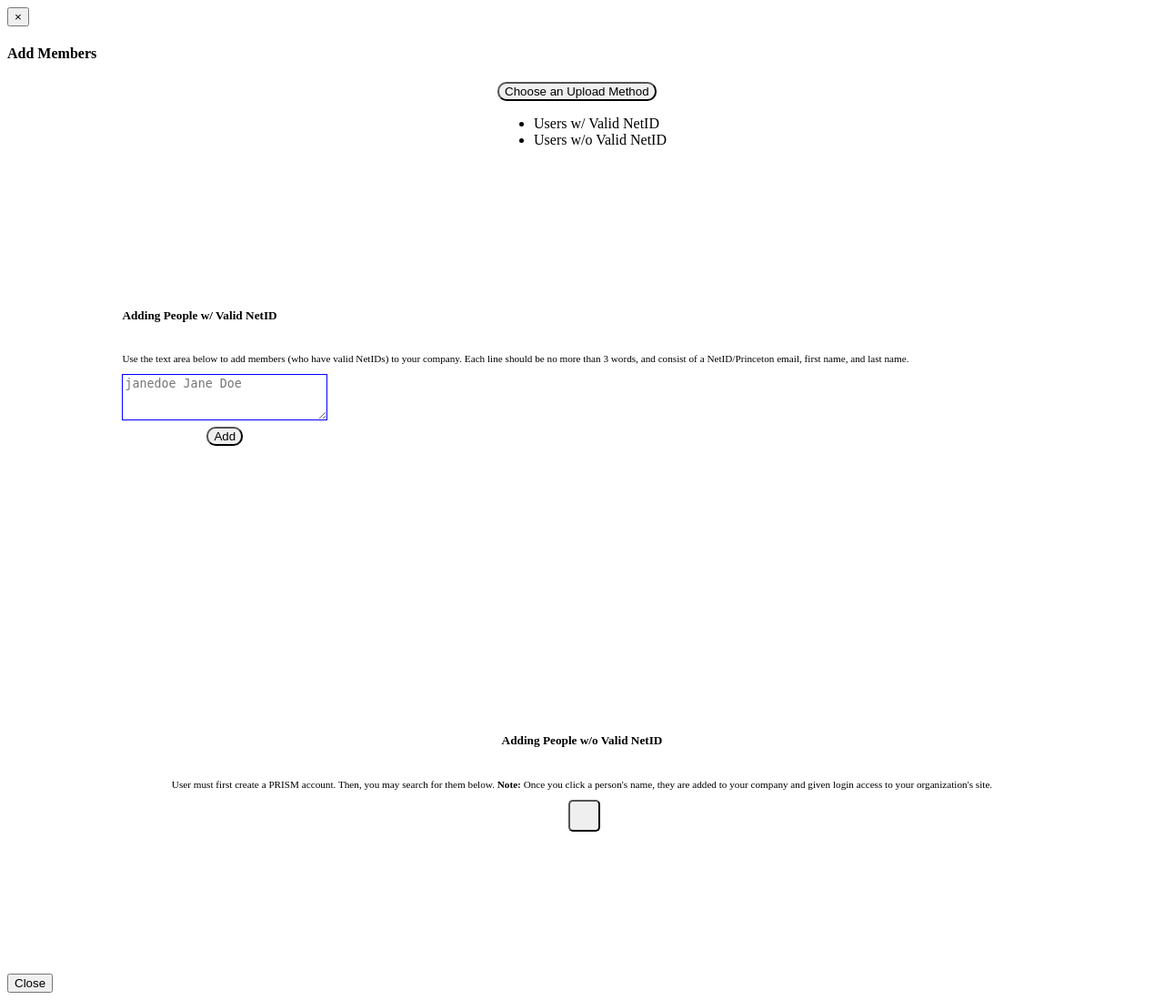
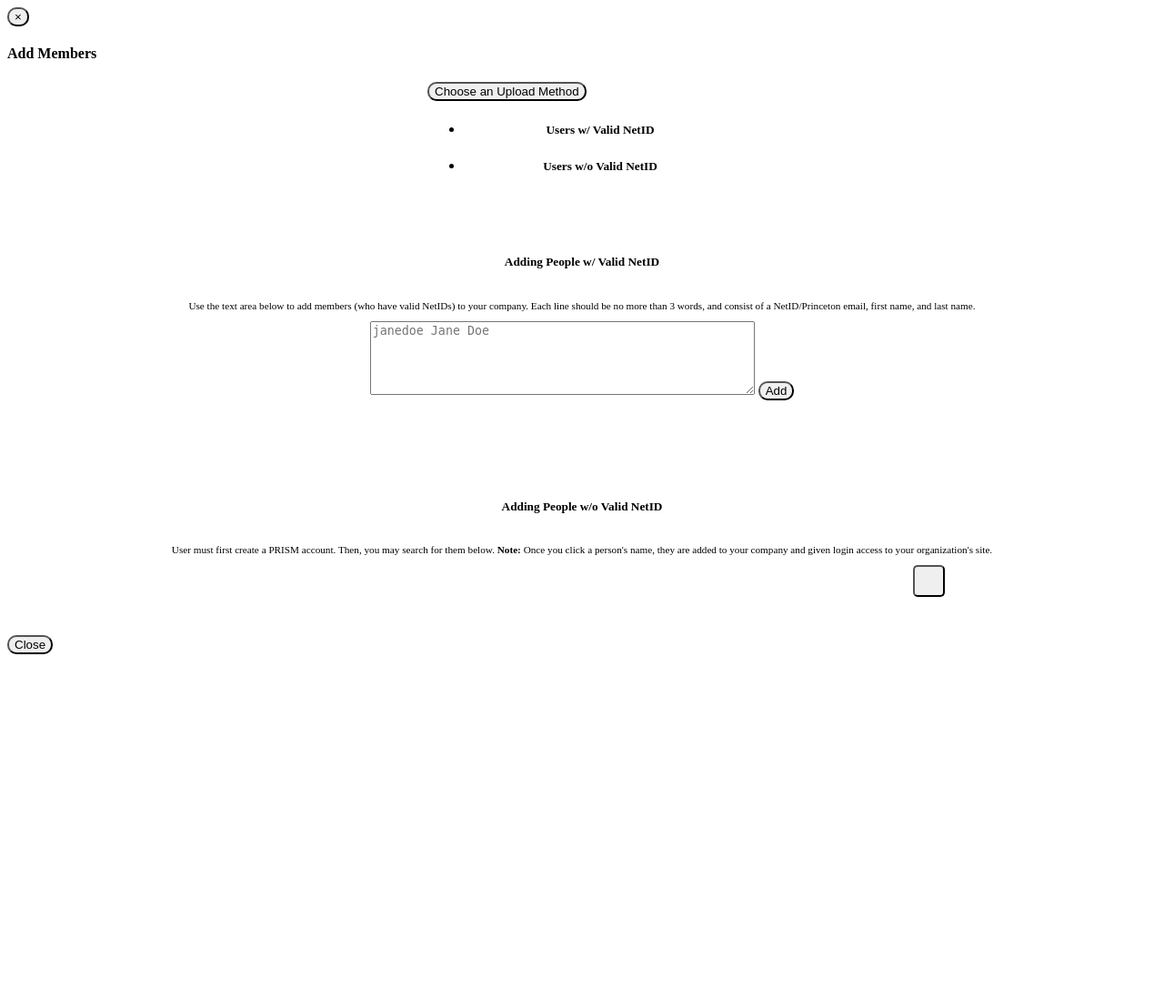
Before and after one commit to nokafor/PRISM, a Django app: template profiles/templates/profiles/test.html in a window 1280 px wide. Shown: the whole page at 91% size. After the commit the page ends 719 px from the top, so only its background shows below. Run offline with Django 3.2, Linux system fonts and the light colour scheme; the template is opened without the code that fills it, so the values that code supplies are empty; parts of the project's set-up code (start-up, migrations or seed data) failed here and were passed over; some libraries are stand-ins or nearby versions.

Commit message:
front end changes to addmember modal

```diff
--- a/profiles/static/profiles/css/test.css
+++ b/profiles/static/profiles/css/test.css
@@ -1,5 +1,9 @@
-.form-toggle {
+button {
 	border-radius:10px;
+}
+.dropdown-menu {
+	width: 300px;
+	text-align: center;
 }
 .addmembers {
 	display: -webkit-flex;
@@ -19,14 +23,9 @@
 	margin: auto;
 	margin-top: 20px;
 	padding: 2% 3%;
-	height: 375px;
+	height: auto;
 }
 
 .form p {
 	font-size: 70%;
 }
-
-.form1 textarea {
-	width:100%;
-	border: 1px solid blue;
-}
--- a/profiles/templates/profiles/test.html
+++ b/profiles/templates/profiles/test.html
@@ -17,24 +17,24 @@
     <h4 class="modal-title">Add Members</h4> <!-- figure out the header -->
 </div>
 
-<div class="modal-body addmembers" style="flex-direction:column">
+<div class="modal-body addmembers">
     <div class="dropdown">
-      <button class="btn btn-primary dropdown-toggle form-toggle" type="button" data-toggle="dropdown" style="border-radius:10px;">Choose an Upload Method
+      <button class="btn btn-primary dropdown-toggle" type="button" data-toggle="dropdown">Choose an Upload Method
       <span class="caret"></span></button>
       <ul class="dropdown-menu">
-        <li id="student">Users w/ Valid NetID</li>
-        <li id="nonstudent">Users w/o Valid NetID</li>
+        <li id="student"><h5>Users w/ Valid NetID</h5></li>
+        <li id="nonstudent"><h5>Users w/o Valid NetID</h5></li>
       </ul>
     </div>
 
     <!-- form for inputting people with valid netid -->
-    <div class="form form1 hidden addmembers" style="flex-direction:column; margin-top:20px; align-items:flex-start">
+    <div class="form form1 hidden addmembers">
         <h5>Adding People w/ Valid NetID</h5>
         <p>Use the text area below to add members (who have valid NetIDs) to your company. Each line should be no more than 3 words, and consist of a NetID/Princeton email, first name, and last name.</p>
         <form action="{% url 'profiles:testing' company_name member_name %}" method="post">
         {% csrf_token %}
-            <textarea class="form-control" name="student_list" placeholder="janedoe Jane Doe" rows="3"></textarea>
-            <button type="submit" class="btn btn-primary" style="border-radius:10px; margin-top: 7px;">Add</button>
+            <textarea class="form-control" name="student_list" placeholder="janedoe Jane Doe" rows="5" cols="50"></textarea>
+            <button type="submit" class="btn btn-primary" style="margin-top: 7px;">Add</button>
         </form>
     </div>
 
@@ -43,10 +43,10 @@
         <h5>Adding People w/o Valid NetID</h5>
         <p>User must first create a PRISM account. Then, you may search for them below. <strong>Note: </strong>Once you click a person's name, they are added to your company and given login access to your organization's site.</p>
         <!-- <input id="search" name="s" class="typeahead form-control tt-query tt-hint" autocomplete="off" type="text" placeholder="Jane Doe"> -->
-        <form action="" class="addmembers">
+        <form action="" class="addmembers" style="flex-direction:row; -webkit-flex-direction:row;">
             {% csrf_token %}
             {{ form.non_field_errors }}
-            <div class="fieldWrapper">
+            <div class="fieldWrapper" style="width:75%">
                 {{ form.users.errors }}
                 {{ form.users }}
             </div>
```
